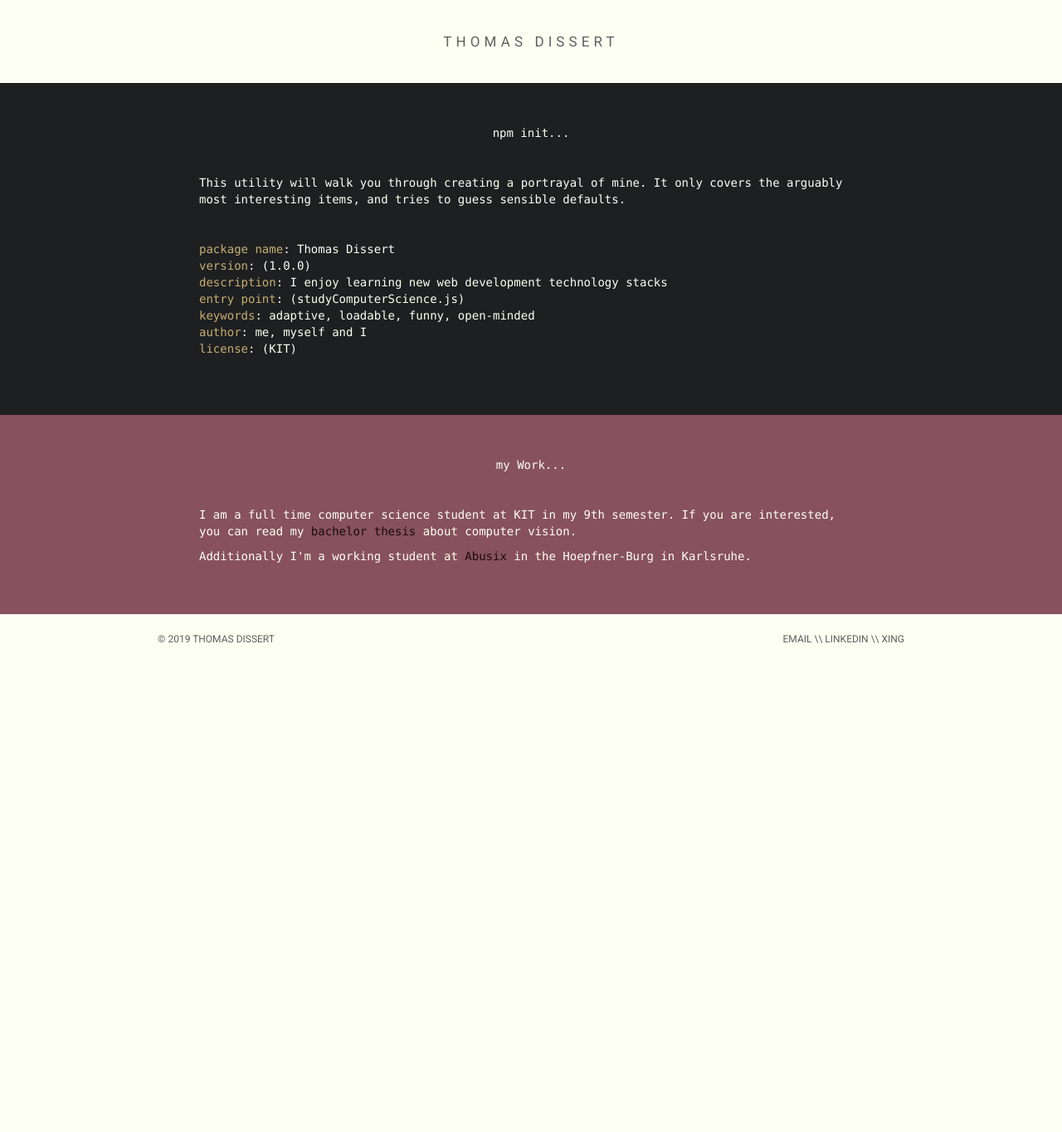
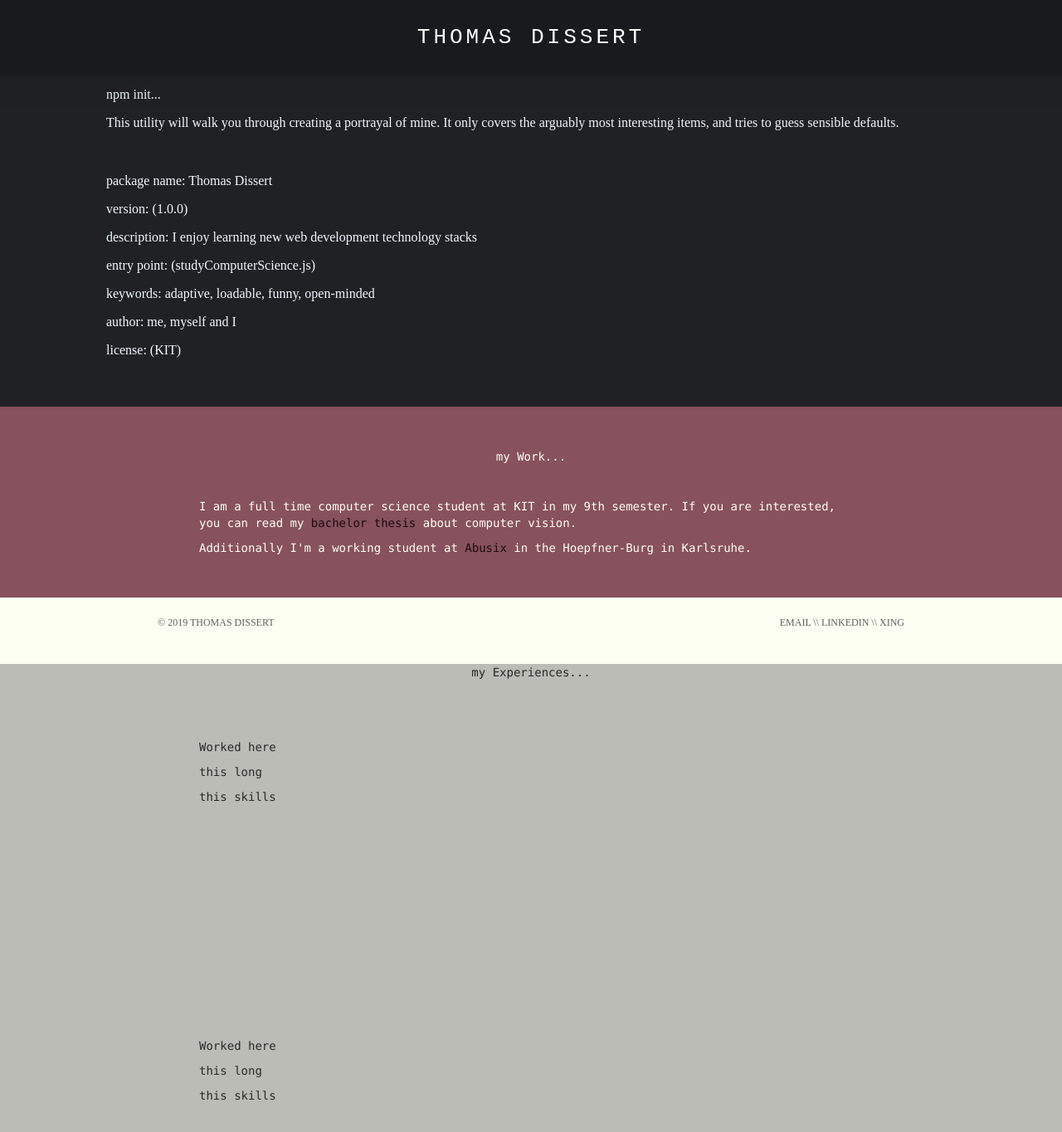
Before and after one commit to thomasdissert/homepage-thomas-dissert, a React (Create React App) app: page / in a window 1280 px wide. Shown: the top 1364 px of the page at 83% size. Before the commit the page ends 820 px from the top, so only its background shows below. Built offline with nearby package versions, Linux system fonts and the light colour scheme.

Commit message:
pushed stuff that was on local

```diff
--- /dev/null
+++ b/src/App.css
@@ -0,0 +1,3 @@
+.App {
+    overflow-x: hidden;
+}
--- a/src/App.js
+++ b/src/App.js
@@ -2,6 +2,7 @@ import React, { Component } from 'react';
 import Header from './components/Header.js';
 import About from './components/About.js';
 import Work from './components/Work.js';
+import Experiences from './components/Experiences.js';
 import Footer from './components/Footer.js';
 
 import "typeface-roboto";
@@ -13,6 +14,7 @@ class App extends Component {
         <Header title="Thomas Dissert"/>
         <About />
         <Work />
+        <Experiences />
         <Footer author='Thomas Dissert' year='2019' email='info@thomasdissert.com' linkedin='https://www.linkedin.com/in/thomasdissert' xing='https://www.xing.com/profile/Thomas_Dissert'/>
       </div>
     );
--- a/src/components/About.css
+++ b/src/components/About.css
@@ -1,33 +1,18 @@
 .About {
     position: relative;
-	background: #1E1F21;
-    font-family: 'Consolas', sans-serif;
-    padding-top: 50px;
-    padding-bottom: 70px;
+    top: 90px;
+    height: 490px;
+    width: 100%;
+    background-color: #202125;
+    align-content: center;
 }
 
-.About .npm {
+.About .Content {
+    padding: 15px;
+    position: relative;
     margin: auto;
-    max-width: 800px;
-    font-size: 14px;
-    font-weight: normal;
-    text-align: center;
-	color: #FDFFF2;
-    line-height: 20px;
-    padding-bottom: 40px;
+    display: block;
+    max-width: 1024px;
+    height: 100%;
+    color: aliceblue;
 }
-
-.About p {
-    margin: auto;
-    max-width: 800px;
-    font-size: 14px;
-    font-weight: normal;
-	color: #FDFFF2;
-    line-height: 20px;
-    padding-left: 15px;
-    padding-right: 15px;
-}
-
-.About p span {
-    color: rgb(197, 175, 114);
-}
--- a/src/components/About.js
+++ b/src/components/About.js
@@ -7,6 +7,7 @@ class About extends Component {
     render() {
         return (
             <div className="About">
+                <div className="Content">
                     <div className="npm">
                         npm init...
                     </div>
@@ -42,6 +43,7 @@ class About extends Component {
                         <span>license</span>: (KIT)
                     </p>
                 </div>
+            </div>
         );
     }
 }
--- /dev/null
+++ b/src/components/Experience.css
@@ -0,0 +1,38 @@
+.Experience {
+    position: relative;
+	background: #BBBCB5;
+    font-family: 'Consolas', sans-serif;
+    padding-top: 30px;
+    padding-bottom: 30px;
+    min-height: 300px;
+}
+
+.Experience .title {
+    margin: auto;
+    max-width: 800px;
+    font-size: 14px;
+    line-height: 20px;
+    padding-bottom: 10px;
+    padding-left: 15px;
+    padding-right: 15px;
+}
+
+.Experience .date {
+    margin: auto;
+    max-width: 800px;
+    font-size: 14px;
+    line-height: 20px;
+    padding-bottom: 10px;
+    padding-left: 15px;
+    padding-right: 15px;
+}
+
+.Experience .desc {
+    margin: auto;
+    max-width: 800px;
+    font-size: 14px;
+    line-height: 20px;
+    padding-bottom: 10px;
+    padding-left: 15px;
+    padding-right: 15px;
+}
--- /dev/null
+++ b/src/components/Experience.js
@@ -0,0 +1,24 @@
+import React, { Component } from 'react';
+
+import './Experience.css';
+import "typeface-karla";
+
+class Experience extends Component {
+    render() {
+        return (
+            <div className="Experience">
+                <div className="title">
+                    Worked here
+                </div>
+                <div className="date">
+                    this long
+                </div>
+                <div className="desc">
+                    this skills
+                </div>
+            </div>
+        );
+    }
+}
+
+export default Experience;
--- /dev/null
+++ b/src/components/Experiences.css
@@ -0,0 +1,47 @@
+.Experiences {
+    position: relative;
+	background: #BBBCB5;
+    font-family: 'Consolas', sans-serif;
+    padding-top: 50px;
+    padding-bottom: 70px;
+	color: rgb(41, 41, 41);
+}
+
+.Experiences h1 {
+    margin: auto;
+    max-width: 800px;
+    font-size: 14px;
+    font-weight: normal;
+    text-align: center;
+    line-height: 20px;
+    padding-bottom: 40px;
+}
+
+.Experiences p {
+    margin: auto;
+    max-width: 800px;
+    font-size: 14px;
+    line-height: 20px;
+    padding-bottom: 10px;
+    padding-left: 15px;
+    padding-right: 15px;
+}
+
+.Experiences p span {
+    color: #27182D;
+}
+
+
+.Experiences p a:link {
+    color: rgb(26, 12, 14);
+    text-decoration: none;
+}
+
+.Experiences p a:visited {
+    color: rgb(26, 12, 14);
+    text-decoration: none;
+}
+
+.Experiences p a:hover {
+    font-weight: bold;
+}
--- /dev/null
+++ b/src/components/Experiences.js
@@ -0,0 +1,21 @@
+import React, { Component } from 'react';
+import Experience from './Experience.js'
+
+import './Experiences.css';
+import "typeface-karla";
+
+class Experiences extends Component {
+    render() {
+        return (
+            <div className="Experiences">
+                <h1>
+                    my Experiences...
+                </h1>
+                <Experience />
+                <Experience />
+            </div>
+        );
+    }
+}
+
+export default Experiences;
--- a/src/components/Header.css
+++ b/src/components/Header.css
@@ -2,13 +2,25 @@
     position: fixed;
     top: 0;
     left: 0;
-	text-align: center;
+	height: 90px;
+    width: 100%;
+    background-color: #191A1D;
+    z-index: 1;
+    align-content: center;
+	box-shadow: 0 4px 30px 0 rgba(25,26,29,0.5);
+}
+
+.Header h1 {
+    position: absolute;
+    margin: 0;
+    top: 50%;
+    left: 50%;
+    margin-right: -50%;
+    transform: translate(-50%, -50%);
+    color: white;
+    font-family: monospace;
     text-transform: uppercase;
-    letter-spacing: 0.3em;
-    width: 100%;
-    line-height: 100px;
-    font-size: 17px;
-    z-index: 1000;
-	background: #FDFFF2;
-	color: #5F6060;
+    text-align: center;
+    letter-spacing: 4px;
+    font-weight: normal;
 }
--- a/src/components/Header.js
+++ b/src/components/Header.js
@@ -17,7 +17,7 @@ class Header extends Component {
     render() {
         return (
             <div className="Header">
-                {this.state.title}
+                <h1>{this.state.title}</h1>
             </div>
         );
     }
--- a/src/index.css
+++ b/src/index.css
@@ -1,10 +1,6 @@
 body {
-	position: relative;
-	margin: 0 auto;
+    margin: auto;
 	width: 100%;
-	font-family: 'Roboto', sans-serif;
-	padding-top:100px;
-	padding-bottom:60px;
 	background: #FDFFF2;
-	align-content: center;
+    align-content: center;
 }
```
Lines whose indentation alone changed are shown as unchanged.
